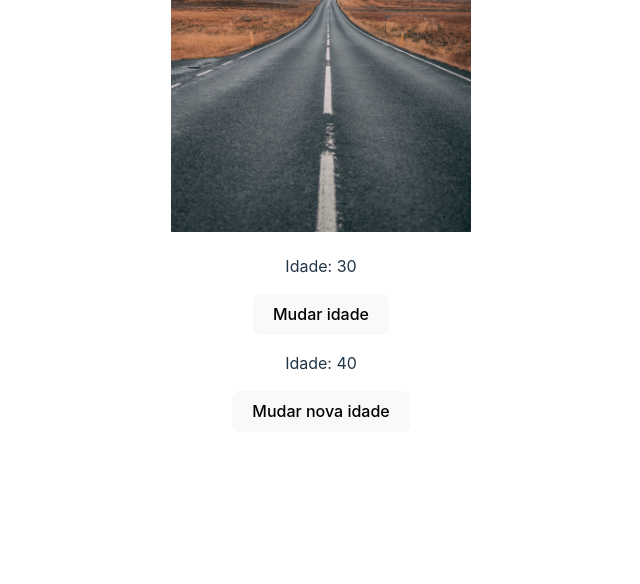
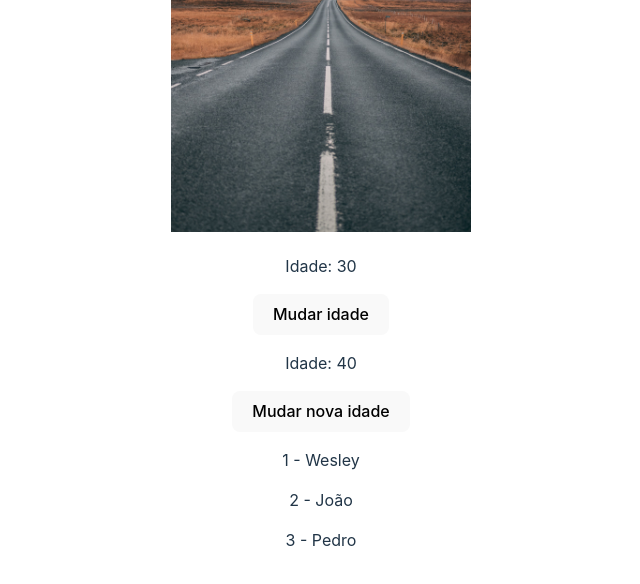
Before and after one commit to Wesley-Nilton/react-todo, a React (Vite) app: page / in a window 1280 px wide. Shown: the part 729-1313 px from the top of the page, without its empty margins (319-959 px from the left). Built offline with nearby package versions, Linux system fonts and the light colour scheme.

Commit message:
Create list component

```diff
--- a/src/App.jsx
+++ b/src/App.jsx
@@ -2,6 +2,7 @@ import FirstComponent from './components/FirstComponent';
 import AnotherComponent from './components/AnotherComponent';
 import Images from './components/Images';
 import Hooks from './components/Hooks';
+import List from './components/List';
 import './App.css';
 
 function App() {
@@ -13,6 +14,7 @@ function App() {
       <AnotherComponent />
       <Images />
       <Hooks />
+      <List />
     </div>
   )
 }
--- /dev/null
+++ b/src/components/List.jsx
@@ -0,0 +1,22 @@
+function List(){
+    const items = [{
+        id: 1,
+        name: 'Wesley',
+    }, {
+        id: 2,
+        name: 'João',
+    }, {
+        id: 3,
+        name: 'Pedro',
+    }]
+
+    return(
+        <div>
+            {items.map((item) => (
+                <p key={item.id}>{item.id} - {item.name}</p>
+            ))}
+        </div>
+    )
+}
+
+export default List;
```
